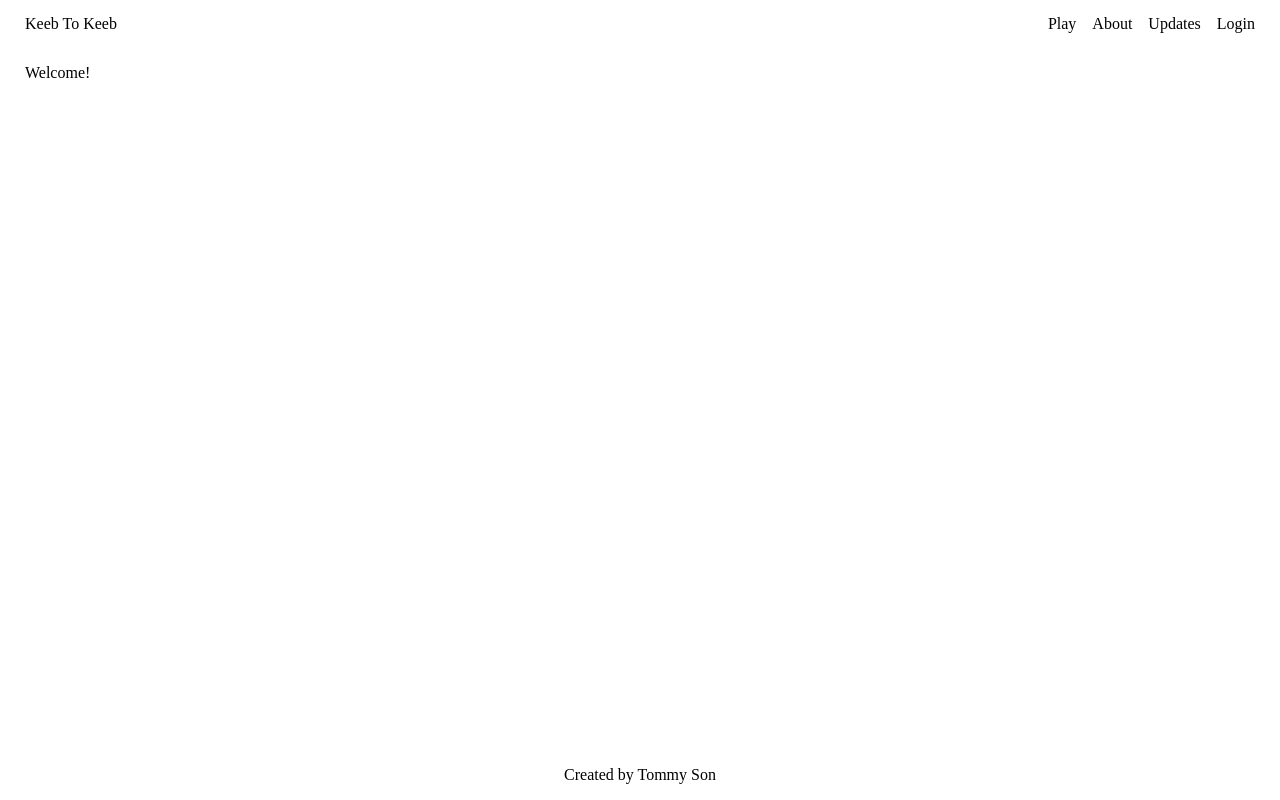
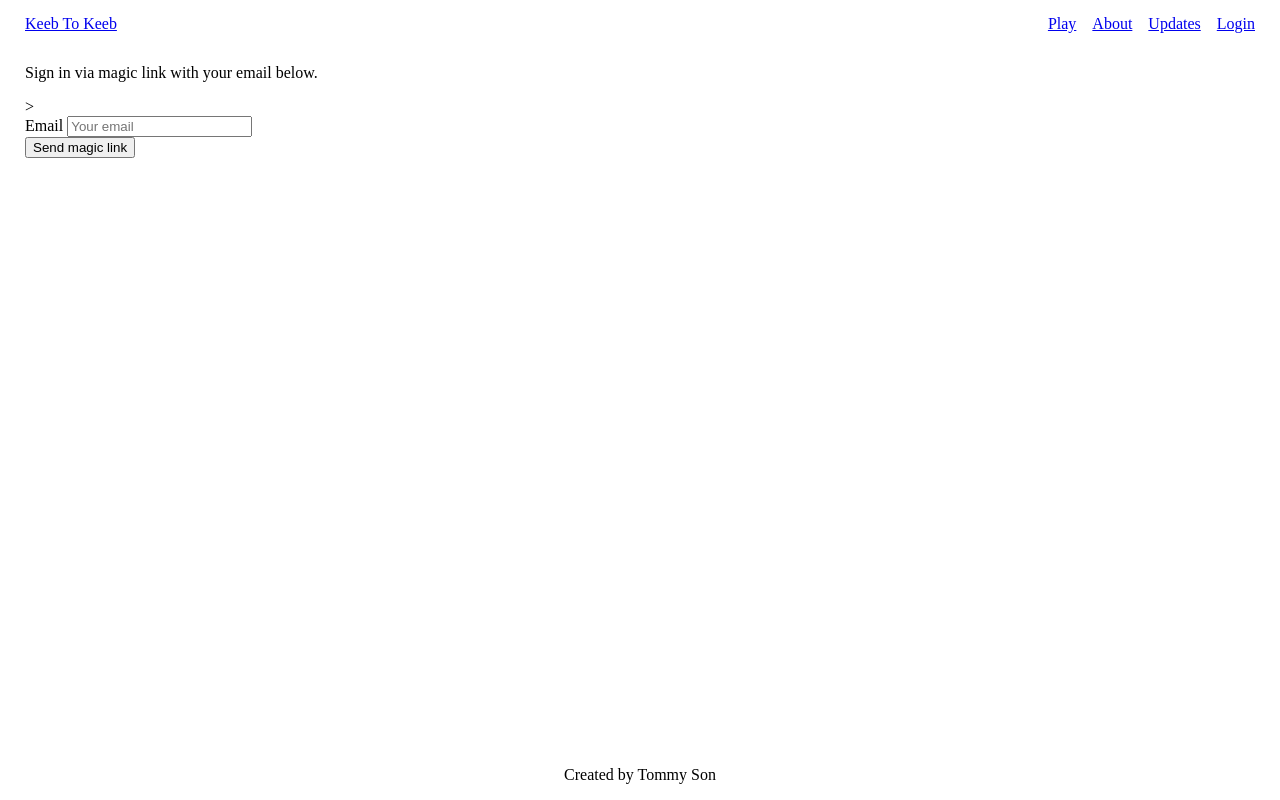
Before and after one commit to OceanWaterSlush/keeb-to-keeb, a Svelte app: page /account in a window 1280 px wide. Built offline with nearby package versions, Linux system fonts and the light colour scheme; no server answers.

Commit message:
Remove spa router and add svelte routing

```diff
--- a/package.json
+++ b/package.json
@@ -20,6 +20,6 @@
   },
   "dependencies": {
     "@supabase/supabase-js": "^2.37.0",
-    "svelte-spa-router": "^3.3.0"
+    "svelte-routing": "^2.5.0"
   }
 }
--- a/src/App.svelte
+++ b/src/App.svelte
@@ -1,47 +1,58 @@
 <script lang="ts">
-  import Router, { location } from "svelte-spa-router";
-  import { validateUrl } from "./lib/helpers";
+  import { onMount } from "svelte";
+  import { supabase } from "./supabaseClient";
+  import type { AuthSession } from "@supabase/supabase-js";
+  import { Router, Link, Route } from "svelte-routing";
   import About from "./routes/About.svelte";
   import Account from "./routes/Account.svelte";
-  import Auth from "./routes/Auth.svelte";
   import Home from "./routes/Home.svelte";
   import Play from "./routes/Play/Play.svelte";
   import Updates from "./routes/Updates.svelte";
   import NotFound from "./routes/NotFound.svelte";
   import "./styles.css";
 
-  const routes = {
-    "/about": About,
-    "/account": Account,
-    "/login": Auth,
-    "/": Home,
-    "/play": Play,
-    "/updates": Updates,
-    "*": NotFound,
-  };
+  export let url = "";
+
+  let session: AuthSession | null;
+
+  onMount(async () => {
+    await supabase.auth.getSession().then(({ data }) => {
+      session = data.session;
+    });
+
+    await supabase.auth.onAuthStateChange((_event, s) => {
+      session = s;
+    });
+  });
 </script>
 
-{#if validateUrl($location)}
+<Router {url}>
   <nav>
-    <a href="/">Keeb To Keeb</a>
+    <Link to="/">Keeb To Keeb</Link>
     <div class="links">
-      <a href="#/play">Play</a>
-      <a href="#/about">About</a>
-      <a href="#/updates">Updates</a>
-      <a href="#/login">Login</a>
+      <Link to="/play">Play</Link>
+      <Link to="/about">About</Link>
+      <Link to="/updates">Updates</Link>
+      {#if session}
+        <Link to="/account">Account</Link>
+      {:else}
+        <Link to="/account">Login</Link>
+      {/if}
     </div>
   </nav>
-{/if}
 
-<main>
-  <Router {routes} />
-</main>
+  <main>
+    <Route path="/" component={Home} />
+    <Route path="/play" component={Play} />
+    <Route path="/about" component={About} />
+    <Route path="/updates" component={Updates} />
+    <Route path="/account" component={Account} />
+  </main>
 
-{#if validateUrl($location)}
   <footer>
     <p>Created by Tommy Son</p>
   </footer>
-{/if}
+</Router>
 
 <style>
   nav {
--- a/src/routes/Account.svelte
+++ b/src/routes/Account.svelte
@@ -9,10 +9,31 @@
   let username: string | null = null;
   let website: string | null = null;
   let avatarUrl: string | null = null;
+  let email = "";
 
   onMount(() => {
     getProfile();
   });
+
+  async function handleLogin() {
+    try {
+      isLoading = true;
+
+      const { error } = await supabase.auth.signInWithOtp({ email });
+
+      if (error) {
+        throw error;
+      }
+
+      alert("Check your email for login link!");
+    } catch (error) {
+      if (error instanceof Error) {
+        alert(error.message);
+      }
+    } finally {
+      isLoading = false;
+    }
+  }
 
   async function getProfile() {
     try {
@@ -73,6 +94,7 @@
   }
 </script>
 
+{#if session}
   <form on:submit|preventDefault={updateProfile}>
     <div>Email: {session.user.email}</div>
     <div>
@@ -92,6 +114,27 @@
       Sign Out
     </button>
   </form>
+{:else}
+  <p>Sign in via magic link with your email below.</p>
+  >
+
+  <form on:submit|preventDefault={handleLogin}>
+    <div>
+      <label for="email">Email</label>
+      <input
+        id="email"
+        type="email"
+        placeholder="Your email"
+        bind:value={email}
+      />
+    </div>
+    <div>
+      <button type="submit" disabled={isLoading}>
+        <span>{isLoading ? "Loading" : "Send magic link"}</span>
+      </button>
+    </div>
+  </form>
+{/if}
 
 <style>
 </style>
--- a/src/routes/Auth.svelte
+++ /dev/null
@@ -1,48 +0,0 @@
-<script lang="ts">
-  import { supabase } from "../supabaseClient";
-
-  let isLoading = false;
-  let email = "";
-
-  async function handleLogin() {
-    try {
-      isLoading = true;
-
-      const { error } = await supabase.auth.signInWithOtp({ email });
-
-      if (error) {
-        throw error;
-      }
-
-      alert("Check your email for login link!");
-    } catch (error) {
-      if (error instanceof Error) {
-        alert(error.message);
-      }
-    } finally {
-      isLoading = false;
-    }
-  }
-</script>
-
-<p>Sign in via magic link with your email below.</p>
->
-
-<form on:submit|preventDefault={handleLogin}>
-  <div>
-    <label for="email">Email</label>
-    <input
-      id="email"
-      type="email"
-      placeholder="Your email"
-      bind:value={email}
-    />
-  </div>
-  <div>
-    <button type="submit" disabled={isLoading}>
-      <span>{isLoading ? "Loading" : "Send magic link"}</span>
-    </button>
-  </div>
-</form>
-
-<style></style>
```
Also changed, not shown: 1 other file (tests, documents, lock files or other folders). Lines whose indentation alone changed are shown as unchanged.
